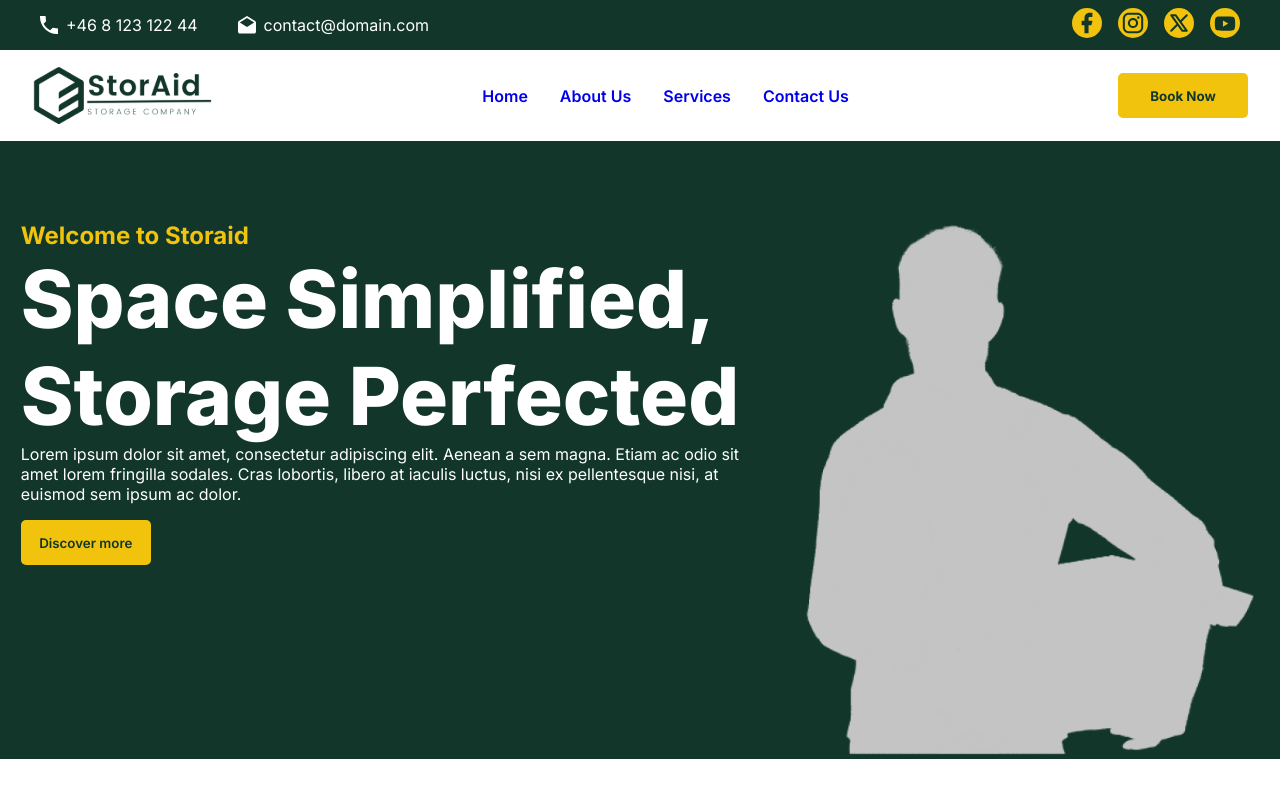
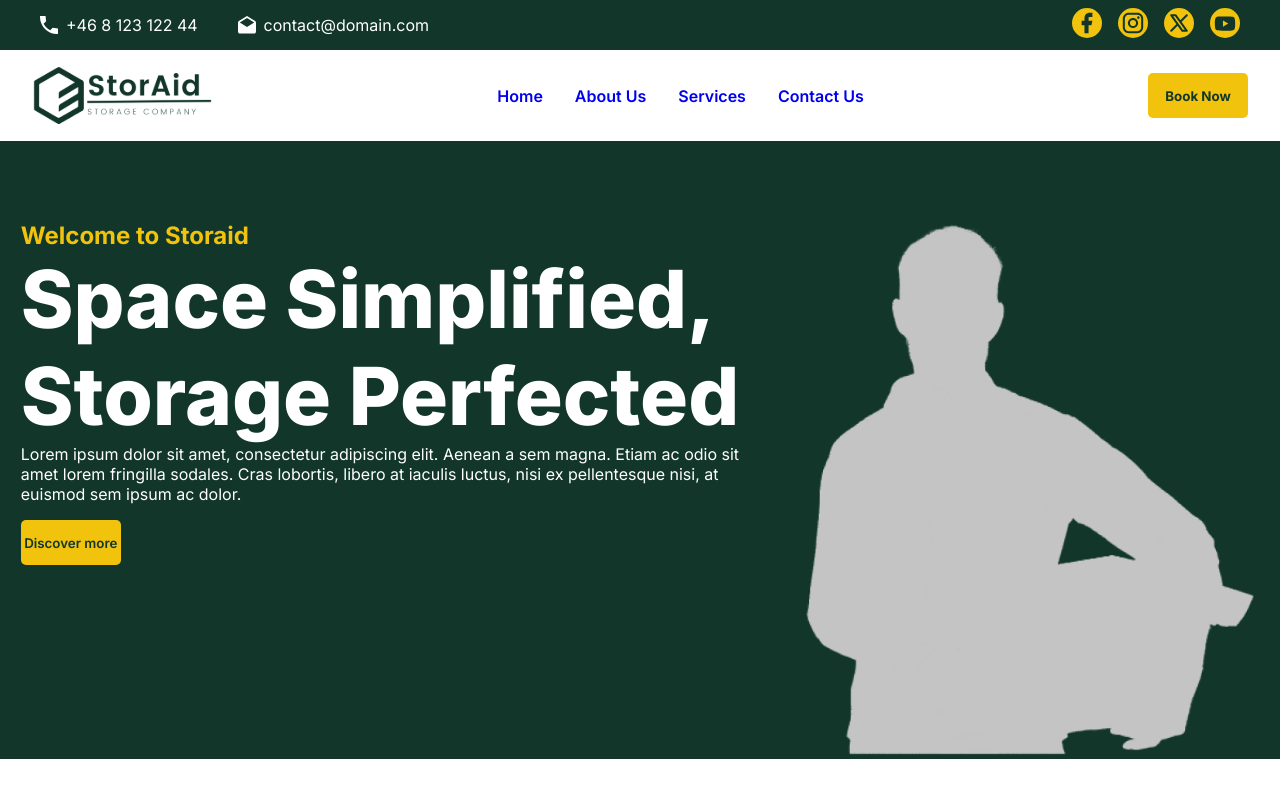
Before and after one commit to emillarsson99-m0wgli/StoraidStorageService, a React (Vite) app: page / in a window 1280 px wide. Shown: the top 800 px of the page. Built offline with nearby package versions, Linux system fonts and the light colour scheme.

Commit message:
added className to button props, adjusted footer input

```diff
--- a/src/Components/Button.css
+++ b/src/Components/Button.css
@@ -2,8 +2,8 @@
   background-color: #F1C30C;
   color: #12372A;
   border: 1px solid transparent;
-  width: 130px;
-  height: 45px;
+  min-width: 100px;
+  min-height: 45px;
   border-radius: 5px;
   font-weight: 700;
 
--- a/src/Components/Button.jsx
+++ b/src/Components/Button.jsx
@@ -1,7 +1,7 @@
-function Button({ Text }) {
+function Button({ Text, className }) {
 
     return(
-        <button className="btn">
+        <button className={`btn ${className}`}>
             {Text}
         </button>
     )
--- a/src/Components/Footer.jsx
+++ b/src/Components/Footer.jsx
@@ -13,7 +13,7 @@ function Footer() {
               <h2>Subscribe Our Newsletter</h2>
               <p>Subscribe to our newsletter to receive early discount offers, updates and info</p>
             </div>
-            <InputForm />
+            <InputForm placeholder="Enter you email"/>
           </div>
         </div>
 
--- a/src/Components/InputForm.css
+++ b/src/Components/InputForm.css
@@ -10,3 +10,12 @@
   width: 400px;
 
 }
+
+.form-row {
+  display: flex;
+  gap: 1rem
+}
+
+.form-btn {
+  min-width: 100px
+}
--- a/src/Components/InputForm.jsx
+++ b/src/Components/InputForm.jsx
@@ -7,9 +7,11 @@ function InputForm({ Text, shownText, placeholder, name, className }) {
 
       <form action="">
         <label className={`label ${className}`}  htmlFor={Text}>{shownText}</label>
-        <input className={`input ${className}`} type="text" placeholder={placeholder} name={name} />
-        <div>
-          <Button Text="Submit" />
+        <div className="form-row">
+          <input className={`input ${className}`} type="text" placeholder={placeholder} name={name} />
+          <div className="input-from-btn">
+            <Button Text="Submit" className="form-btn" />
+          </div>
         </div>
       </form>
 
```
